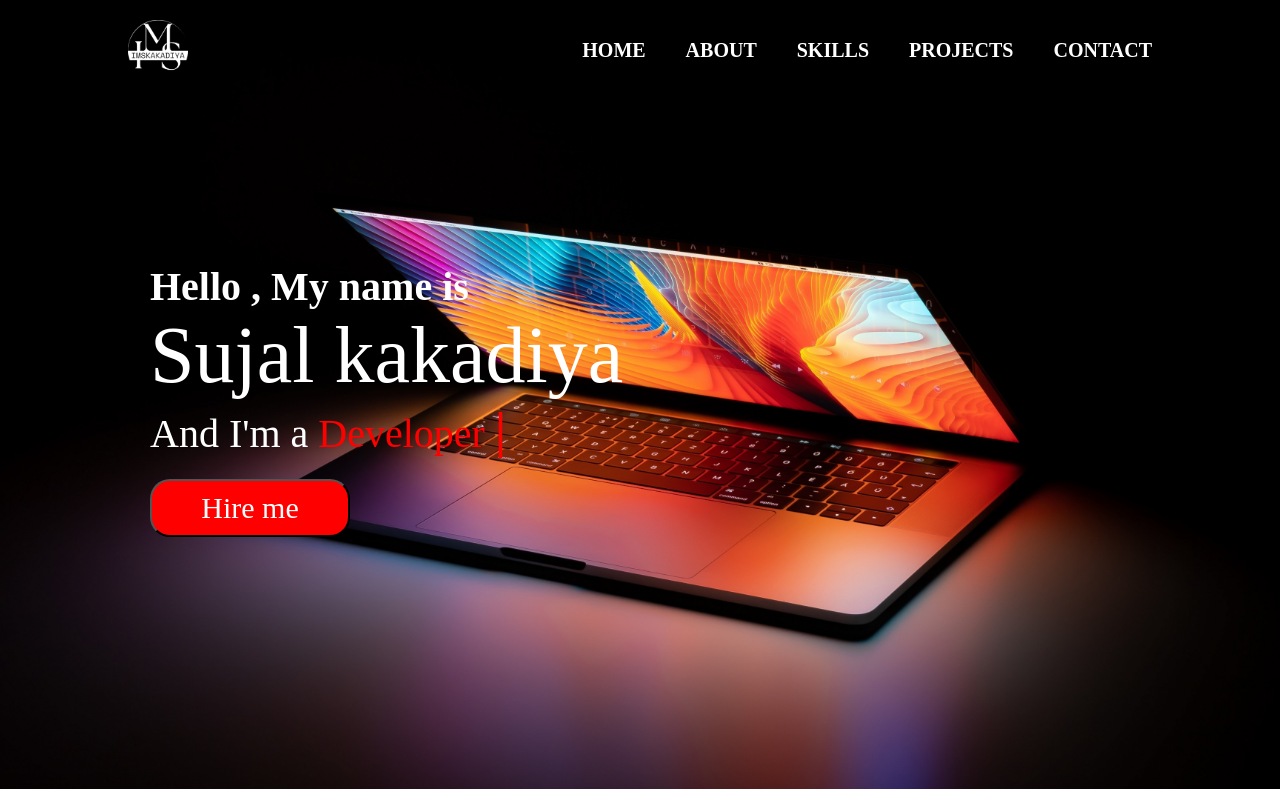
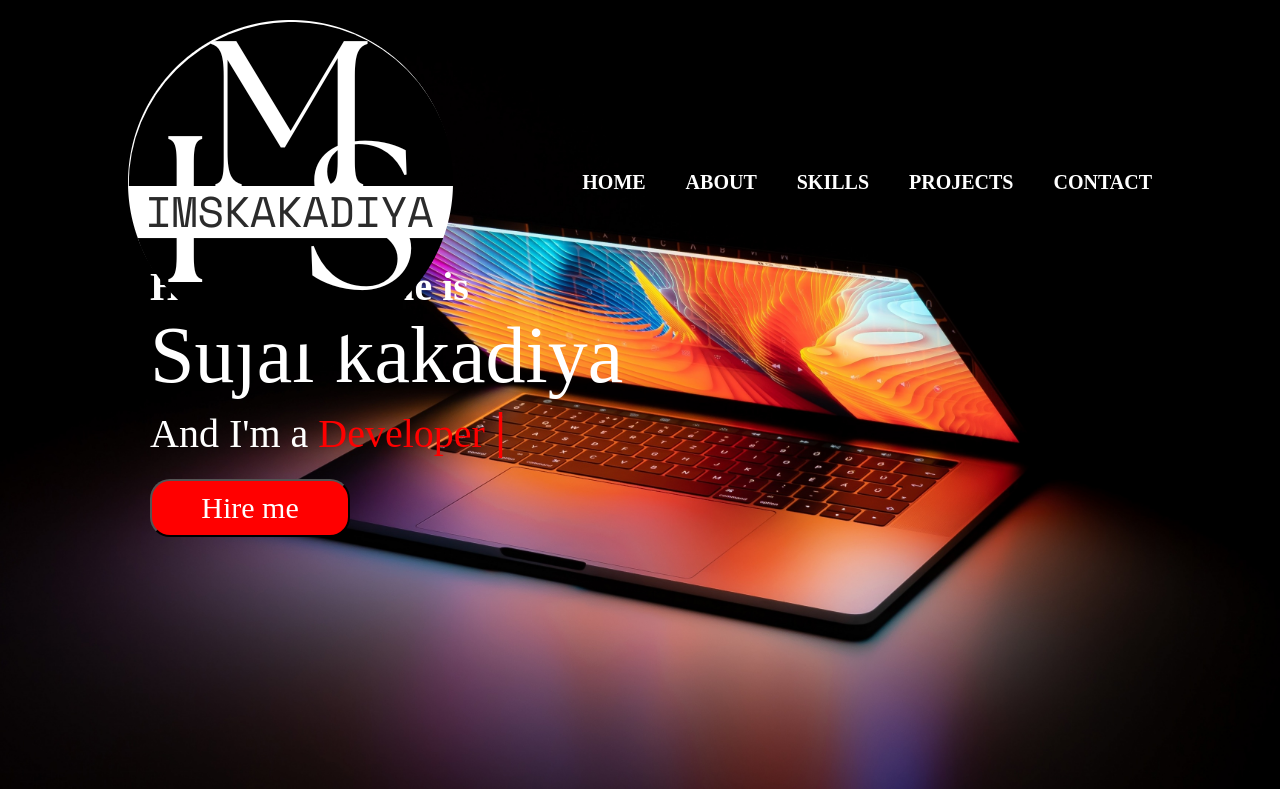
Before and after one commit to er-sujal/Sujal_Kakadiya, a plain HTML site: page index.html in a window 1280 px wide. Shown: the top 789 px of the page. Drawn offline with Linux system fonts and the light colour scheme; a web font is replaced by a local one.

Commit message:
Update index.html

```diff
--- a/index.html
+++ b/index.html
@@ -29,7 +29,7 @@
   </script>
     <header class="Head">
       <nav class="navbar">
-        <img src="images/logof.png" alt="logo here" width="60px" class="logo" />
+        <img src="images/logof.png" alt="logo here" class="logo" />
         <ul class="List">
           <li class="ListItems"><a href="#">Home</a></li>
           <li class="ListItems"><a href="#AboutMe">About</a></li>
```
